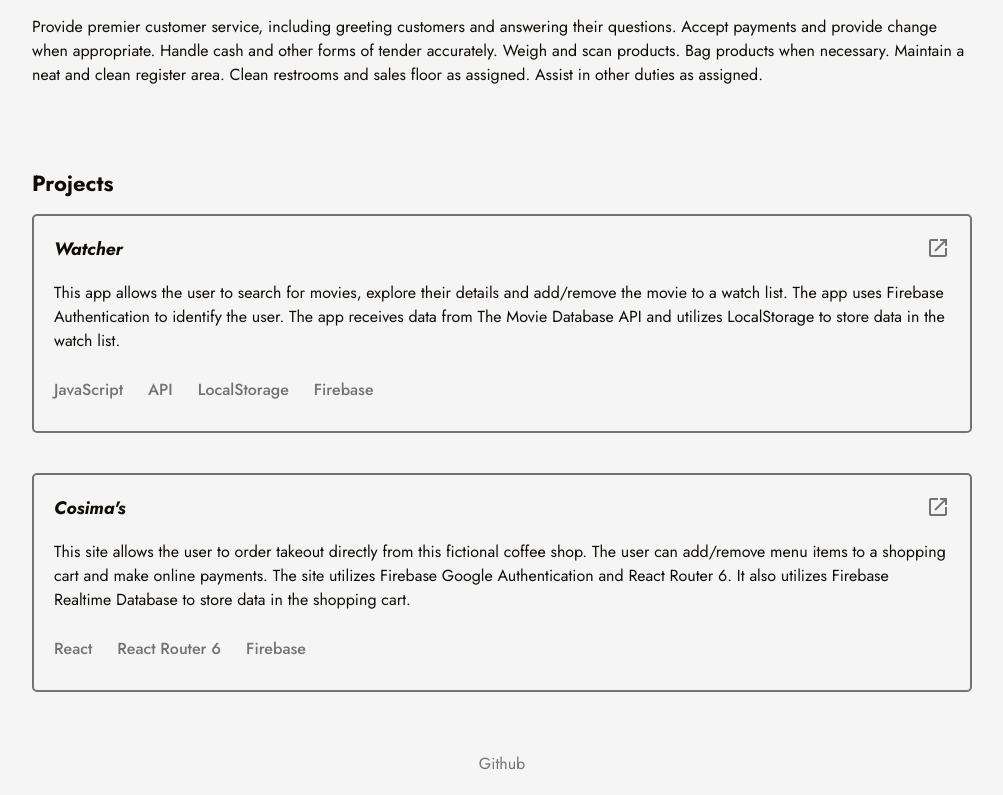
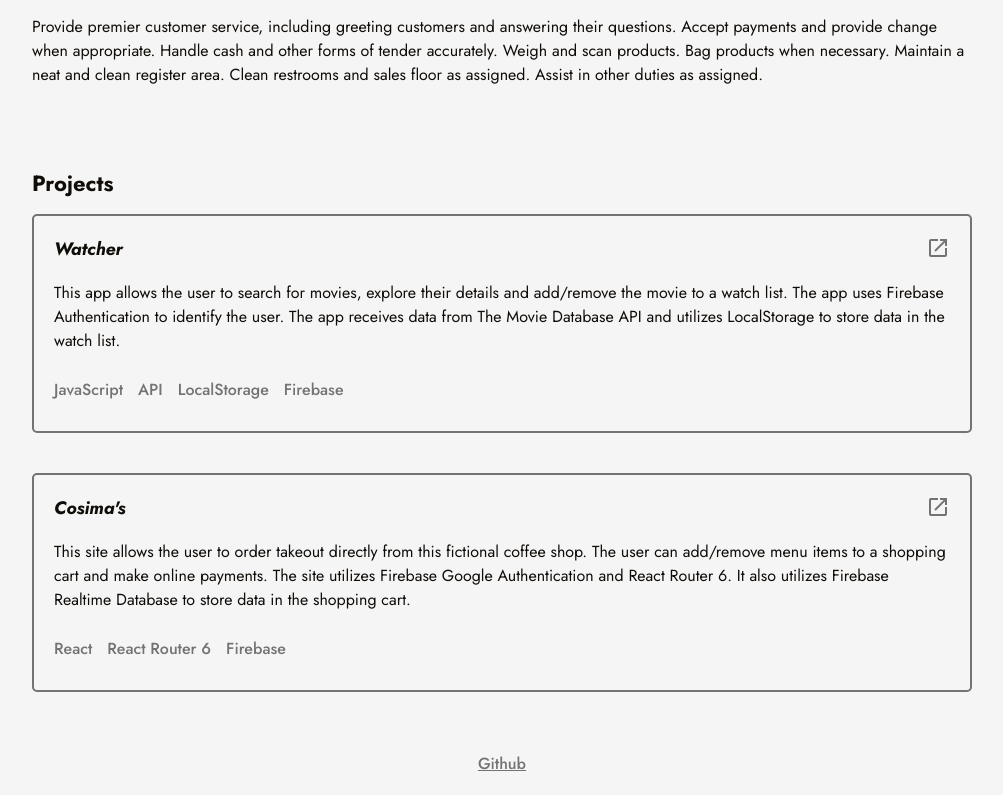
Before and after one commit to alexismgjackson-github/portfolio, a plain HTML site: page Portfolio/index.html in a window 1280 px wide. Shown: the part 1243-2038 px from the top of the page, without its empty margins (138-1141 px from the left). Drawn offline with nearby package versions, Linux system fonts and the light colour scheme.

Commit message:
Add files via upload

```diff
--- a/Portfolio/style.css
+++ b/Portfolio/style.css
@@ -166,7 +166,7 @@ main {
 
 .project-tools {
   display: flex;
-  gap: 2.5rem;
+  gap: 1.5rem;
   padding: 1rem 0;
 }
 
@@ -178,11 +178,13 @@ main {
 /* FOOTER */
 
 footer {
+  font-weight: 500;
   margin: auto;
 }
 
 .footer-link {
   text-align: center;
+  text-decoration: underline;
 }
 
 /* Large devices (laptops/desktops, 992px and up) */
```
